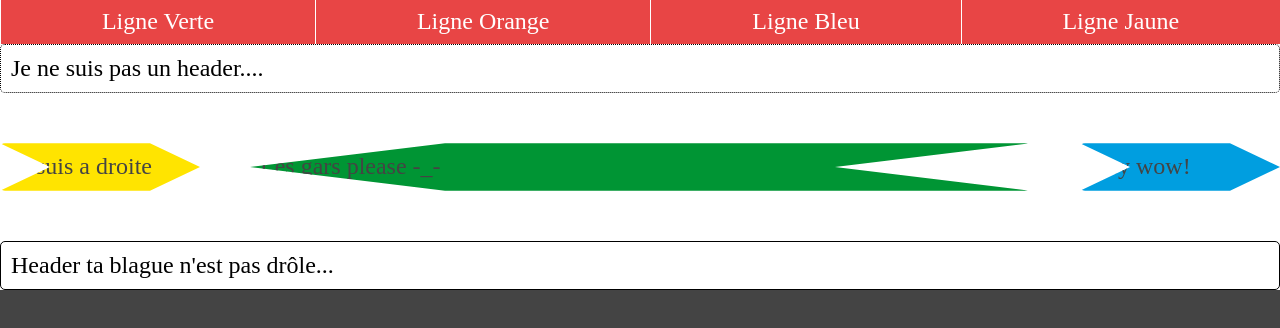
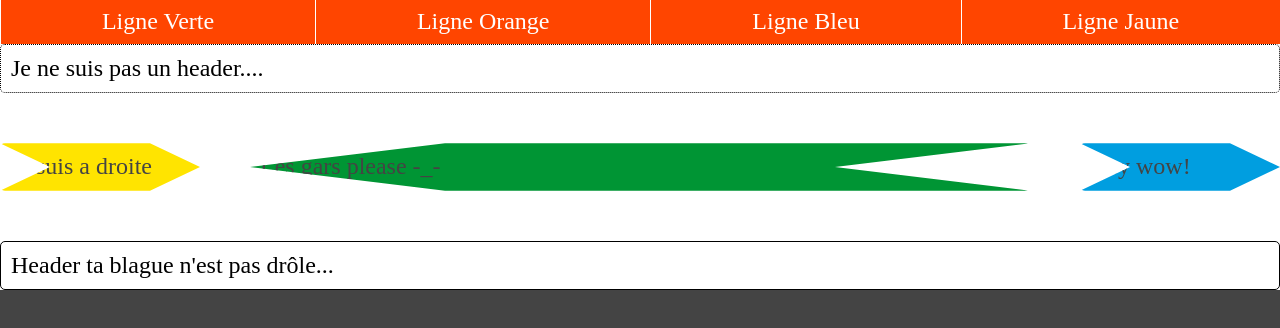
Before and after one commit to alia600/exercice_4, a plain HTML site: page index.html in a window 1280 px wide. Drawn offline with Linux system fonts and the light colour scheme.

Commit message:
modification de la couleur du menu

```diff
--- a/sass/menu/_menu.scss
+++ b/sass/menu/_menu.scss
@@ -1,5 +1,5 @@
 .menu {
-    background-color: #E84545;
+    background-color:orangered;
     text-align: center;
     /*Pour cet exemple, on fixe la largeur du menu à 100% ou 100vw*/
     width: 100vw;
```
Also changed, not shown: css/style.css, 1 other file.
